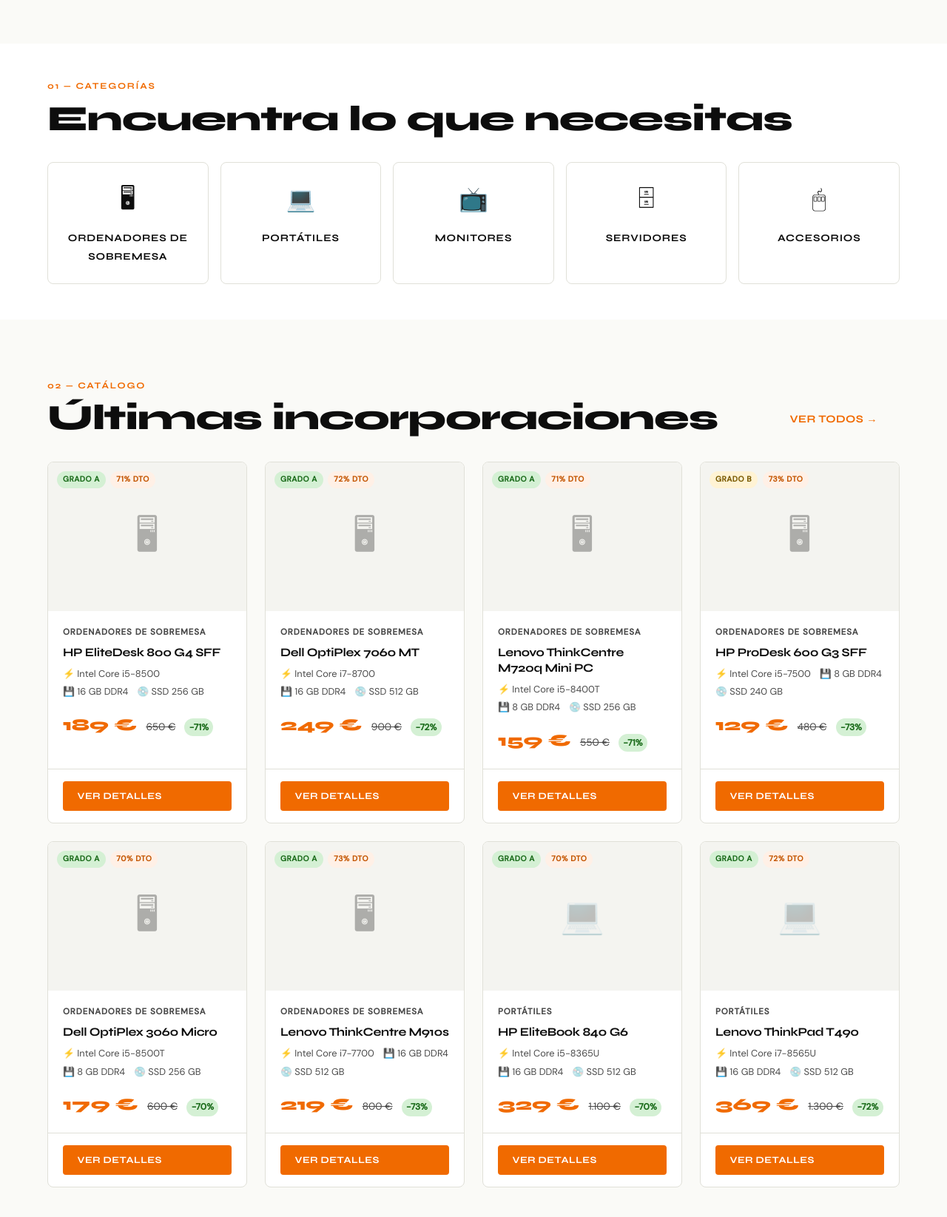
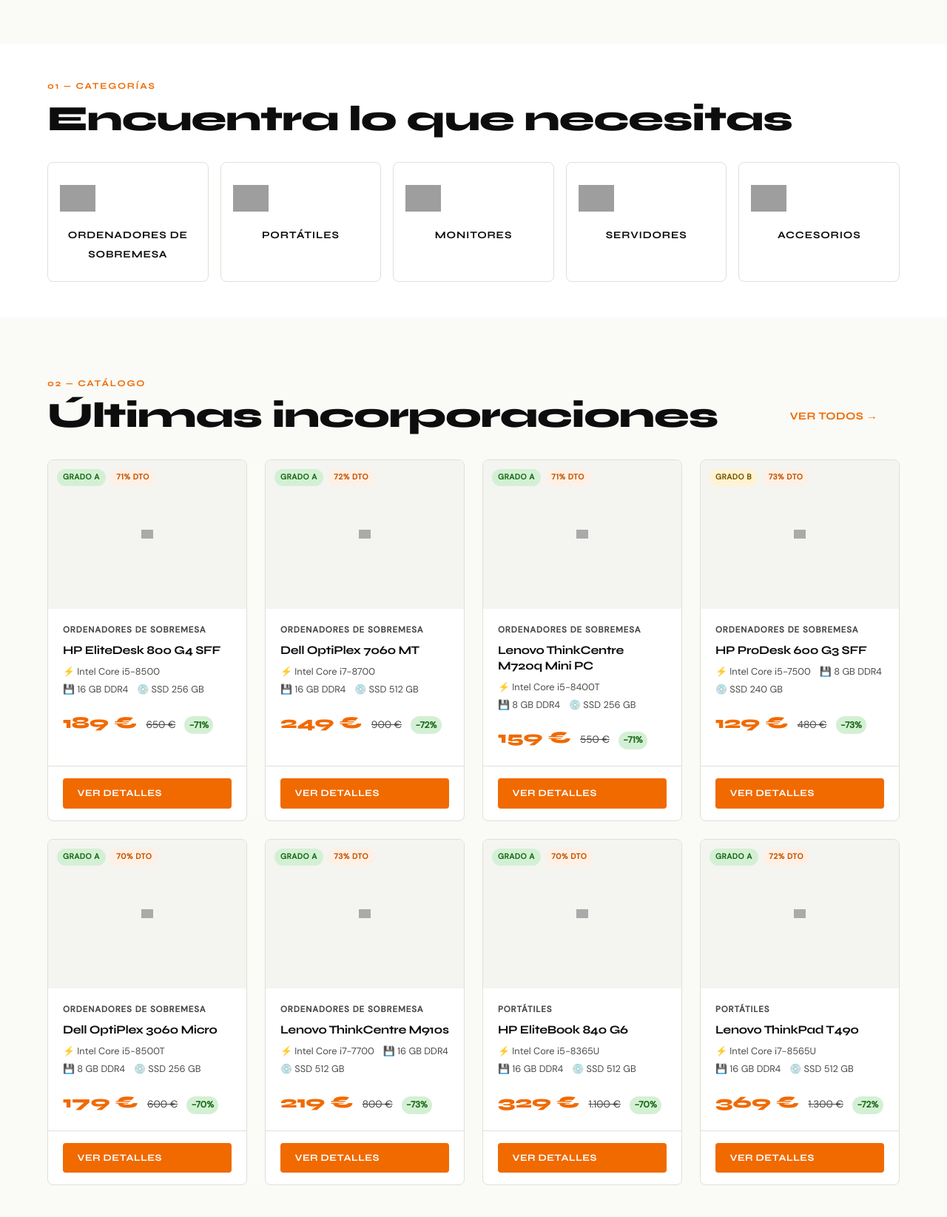
Before and after one commit to TheSalvaOne/econova, a PHP site: page /econova/index.php in a window 1280 px wide. Shown: the part 1032-2677 px from the top of the page at 74% size. Run offline with PHP 8.4, Linux system fonts and the light colour scheme; data comes from the database, SQL or seed files in the repository; grey boxes are pictures that could not be loaded.

Commit message:
cambios iconos img

```diff
--- a/assets/css/style.css
+++ b/assets/css/style.css
@@ -381,8 +381,23 @@ section { padding: 5rem 0; }
   padding: 1rem;
 }
 .producto-img-placeholder {
-  font-size: 3rem;
-  opacity: .3;
+  display: flex;
+  align-items: center;
+  justify-content: center;
+  width: 100%;
+  height: 100%;
+  padding: 1.5rem;
+}
+.producto-img-placeholder img {
+  width: 100%;
+  height: 100%;
+  object-fit: contain;
+  opacity: .85;
+  transition: opacity var(--transition), transform var(--transition);
+}
+.producto-card:hover .producto-img-placeholder img {
+  opacity: 1;
+  transform: scale(1.05);
 }
 .producto-badges {
   position: absolute;
--- a/includes/db.php
+++ b/includes/db.php
@@ -18,7 +18,7 @@ class Database {
             $options = [
                 PDO::ATTR_ERRMODE            => PDO::ERRMODE_EXCEPTION,
                 PDO::ATTR_DEFAULT_FETCH_MODE => PDO::FETCH_ASSOC,
-                PDO::ATTR_EMULATE_PREPARES   => false,
+                PDO::ATTR_EMULATE_PREPARES   => false,   // prepared reales
                 PDO::MYSQL_ATTR_INIT_COMMAND => "SET NAMES utf8mb4 COLLATE utf8mb4_unicode_ci",
             ];
             try {
--- a/index.php
+++ b/index.php
@@ -116,7 +116,7 @@ require_once __DIR__ . '/includes/header.php';
     <h2 style="margin-bottom:2rem">Encuentra lo que necesitas</h2>
     <div class="categorias-grid">
       <?php
-      $iconos = ['ordenadores'=>'🖥','portatiles'=>'💻','monitores'=>'📺','servidores'=>'🗄','accesorios'=>'🖱'];
+      $iconos = ['ordenadores'=>'<img src="<?= BASE_URL ?>/assets/img/desktop.svg" alt="Ordenador" style="width:48px;height:48px;object-fit:contain">','portatiles'=>'<img src="<?= BASE_URL ?>/assets/img/laptop.svg" alt="Portátil" style="width:48px;height:48px;object-fit:contain">','monitores'=>'<img src="<?= BASE_URL ?>/assets/img/monitor.svg" alt="Monitor" style="width:48px;height:48px;object-fit:contain">','servidores'=>'<img src="<?= BASE_URL ?>/assets/img/servidor.svg" alt="Servidor" style="width:48px;height:48px;object-fit:contain">','accesorios'=>'<img src="<?= BASE_URL ?>/assets/img/accesorios.svg" alt="Accesorios" style="width:48px;height:48px;object-fit:contain">'];
       foreach ($categorias as $cat): ?>
         <a href="<?= BASE_URL ?>/pages/catalogo.php?cat=<?= e($cat['slug']) ?>" class="categoria-card">
           <span class="categoria-icon"><?= $iconos[$cat['slug']] ?? '📦' ?></span>
@@ -147,7 +147,7 @@ require_once __DIR__ . '/includes/header.php';
           <a href="<?= BASE_URL ?>/pages/producto.php?id=<?= $p['id'] ?>">
             <div class="producto-img">
               <div class="producto-img-placeholder">
-                <?= ['ordenadores'=>'🖥','portatiles'=>'💻','monitores'=>'📺','servidores'=>'🗄','accesorios'=>'🖱'][$p['cat_slug']] ?? '📦' ?>
+                <?= ['ordenadores'=>'<img src="<?= BASE_URL ?>/assets/img/desktop.svg" alt="Ordenador" style="width:48px;height:48px;object-fit:contain">','portatiles'=>'<img src="<?= BASE_URL ?>/assets/img/laptop.svg" alt="Portátil" style="width:48px;height:48px;object-fit:contain">','monitores'=>'<img src="<?= BASE_URL ?>/assets/img/monitor.svg" alt="Monitor" style="width:48px;height:48px;object-fit:contain">','servidores'=>'<img src="<?= BASE_URL ?>/assets/img/servidor.svg" alt="Servidor" style="width:48px;height:48px;object-fit:contain">','accesorios'=>'<img src="<?= BASE_URL ?>/assets/img/accesorios.svg" alt="Accesorios" style="width:48px;height:48px;object-fit:contain">'][$p['cat_slug']] ?? '📦' ?>
               </div>
               <div class="producto-badges">
                 <span class="badge badge-grado-<?= strtolower($p['grado']) ?>">Grado <?= e($p['grado']) ?></span>
--- a/pages/carrito.php
+++ b/pages/carrito.php
@@ -95,7 +95,7 @@ require_once __DIR__ . '/../includes/header.php';
       <!-- Items -->
       <div>
         <?php
-        $iconos = ['ordenadores'=>'🖥','portatiles'=>'💻','monitores'=>'📺','servidores'=>'🗄','accesorios'=>'🖱'];
+        $iconos = ['ordenadores'=>'<img src="<?= BASE_URL ?>/assets/img/desktop.svg" alt="Ordenador" style="width:48px;height:48px;object-fit:contain">','portatiles'=>'<img src="<?= BASE_URL ?>/assets/img/laptop.svg" alt="Portátil" style="width:48px;height:48px;object-fit:contain">','monitores'=>'<img src="<?= BASE_URL ?>/assets/img/monitor.svg" alt="Monitor" style="width:48px;height:48px;object-fit:contain">','servidores'=>'<img src="<?= BASE_URL ?>/assets/img/servidor.svg" alt="Servidor" style="width:48px;height:48px;object-fit:contain">','accesorios'=>'<img src="<?= BASE_URL ?>/assets/img/accesorios.svg" alt="Accesorios" style="width:48px;height:48px;object-fit:contain">'];
         foreach ($items as $item): ?>
           <div class="carrito-item">
             <div class="carrito-item-img"><?= $iconos[$item['cat_slug']] ?? '📦' ?></div>
--- a/pages/catalogo.php
+++ b/pages/catalogo.php
@@ -216,7 +216,7 @@ require_once __DIR__ . '/../includes/header.php';
               ? round((($p['precio_original'] - $p['precio']) / $p['precio_original']) * 100)
               : 0;
             $es_fav = in_array($p['id'], $favoritos_ids);
-            $iconos = ['ordenadores'=>'🖥','portatiles'=>'💻','monitores'=>'📺','servidores'=>'🗄','accesorios'=>'🖱'];
+            $iconos = ['ordenadores'=>'<img src="<?= BASE_URL ?>/assets/img/desktop.svg" alt="Ordenador" style="width:48px;height:48px;object-fit:contain">','portatiles'=>'<img src="<?= BASE_URL ?>/assets/img/laptop.svg" alt="Portátil" style="width:48px;height:48px;object-fit:contain">','monitores'=>'<img src="<?= BASE_URL ?>/assets/img/monitor.svg" alt="Monitor" style="width:48px;height:48px;object-fit:contain">','servidores'=>'<img src="<?= BASE_URL ?>/assets/img/servidor.svg" alt="Servidor" style="width:48px;height:48px;object-fit:contain">','accesorios'=>'<img src="<?= BASE_URL ?>/assets/img/accesorios.svg" alt="Accesorios" style="width:48px;height:48px;object-fit:contain">'];
           ?>
             <div class="producto-card">
               <a href="<?= BASE_URL ?>/pages/producto.php?id=<?= $p['id'] ?>">
--- a/pages/favoritos.php
+++ b/pages/favoritos.php
@@ -31,7 +31,7 @@ require_once __DIR__ . '/../includes/header.php';
   <?php else: ?>
     <div class="productos-grid">
       <?php
-      $iconos = ['ordenadores'=>'🖥','portatiles'=>'💻','monitores'=>'📺','servidores'=>'🗄','accesorios'=>'🖱'];
+      $iconos = ['ordenadores'=>'<img src="<?= BASE_URL ?>/assets/img/desktop.svg" alt="Ordenador" style="width:48px;height:48px;object-fit:contain">','portatiles'=>'<img src="<?= BASE_URL ?>/assets/img/laptop.svg" alt="Portátil" style="width:48px;height:48px;object-fit:contain">','monitores'=>'<img src="<?= BASE_URL ?>/assets/img/monitor.svg" alt="Monitor" style="width:48px;height:48px;object-fit:contain">','servidores'=>'<img src="<?= BASE_URL ?>/assets/img/servidor.svg" alt="Servidor" style="width:48px;height:48px;object-fit:contain">','accesorios'=>'<img src="<?= BASE_URL ?>/assets/img/accesorios.svg" alt="Accesorios" style="width:48px;height:48px;object-fit:contain">'];
       foreach ($favoritos as $p):
         $ahorro = $p['precio_original']
           ? round((($p['precio_original']-$p['precio'])/$p['precio_original'])*100) : 0;
--- a/pages/producto.php
+++ b/pages/producto.php
@@ -73,7 +73,7 @@ require_once __DIR__ . '/../includes/header.php';
     <!-- Imagen -->
     <div>
       <div class="ficha-img-main">
-        <?= ['ordenadores'=>'🖥','portatiles'=>'💻','monitores'=>'📺','servidores'=>'🗄','accesorios'=>'🖱'][$p['cat_slug']] ?? '📦' ?>
+        <?= ['ordenadores'=>'<img src="<?= BASE_URL ?>/assets/img/desktop.svg" alt="Ordenador" style="width:48px;height:48px;object-fit:contain">','portatiles'=>'<img src="<?= BASE_URL ?>/assets/img/laptop.svg" alt="Portátil" style="width:48px;height:48px;object-fit:contain">','monitores'=>'<img src="<?= BASE_URL ?>/assets/img/monitor.svg" alt="Monitor" style="width:48px;height:48px;object-fit:contain">','servidores'=>'<img src="<?= BASE_URL ?>/assets/img/servidor.svg" alt="Servidor" style="width:48px;height:48px;object-fit:contain">','accesorios'=>'<img src="<?= BASE_URL ?>/assets/img/accesorios.svg" alt="Accesorios" style="width:48px;height:48px;object-fit:contain">'][$p['cat_slug']] ?? '📦' ?>
       </div>
       <!-- Grado explicado -->
       <div style="margin-top:1.5rem; background:var(--gris-lite); border-radius:8px; padding:1.25rem">
@@ -199,7 +199,7 @@ require_once __DIR__ . '/../includes/header.php';
           $r_specs  = json_decode($r['especificaciones'] ?? '{}', true);
           $r_ahorro = $r['precio_original']
             ? round((($r['precio_original'] - $r['precio']) / $r['precio_original']) * 100) : 0;
-          $iconos = ['ordenadores'=>'🖥','portatiles'=>'💻','monitores'=>'📺','servidores'=>'🗄','accesorios'=>'🖱'];
+          $iconos = ['ordenadores'=>'<img src="<?= BASE_URL ?>/assets/img/desktop.svg" alt="Ordenador" style="width:48px;height:48px;object-fit:contain">','portatiles'=>'<img src="<?= BASE_URL ?>/assets/img/laptop.svg" alt="Portátil" style="width:48px;height:48px;object-fit:contain">','monitores'=>'<img src="<?= BASE_URL ?>/assets/img/monitor.svg" alt="Monitor" style="width:48px;height:48px;object-fit:contain">','servidores'=>'<img src="<?= BASE_URL ?>/assets/img/servidor.svg" alt="Servidor" style="width:48px;height:48px;object-fit:contain">','accesorios'=>'<img src="<?= BASE_URL ?>/assets/img/accesorios.svg" alt="Accesorios" style="width:48px;height:48px;object-fit:contain">'];
         ?>
           <div class="producto-card">
             <a href="<?= BASE_URL ?>/pages/producto.php?id=<?= $r['id'] ?>">
```
Also changed, not shown: assets/img/accesorios.svg (added), assets/img/desktop.svg (added), assets/img/laptop.svg (added), assets/img/monitor.svg (added), assets/img/servidor.svg (added).
